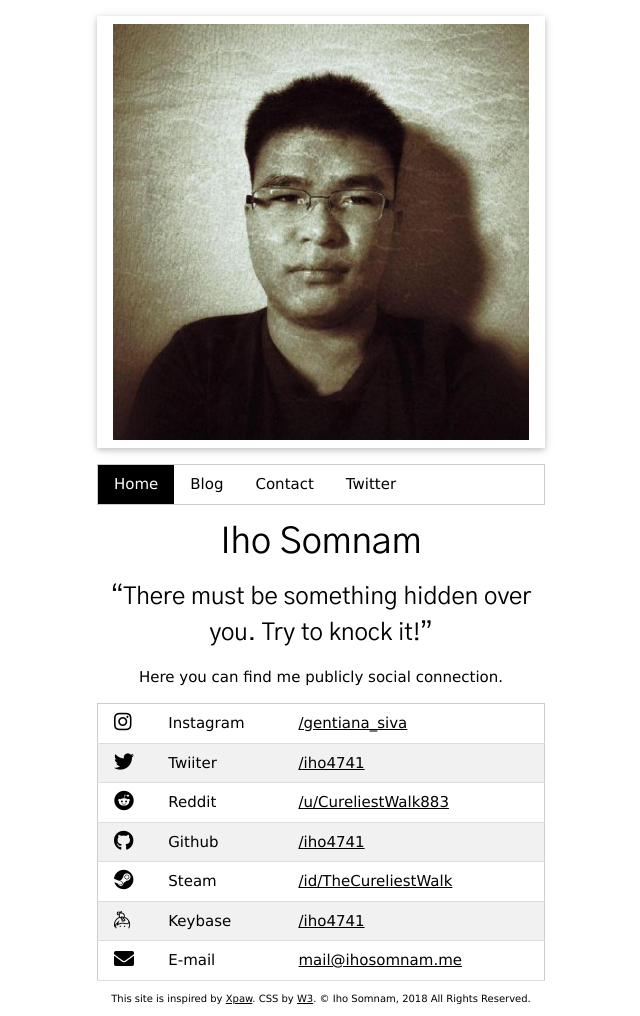
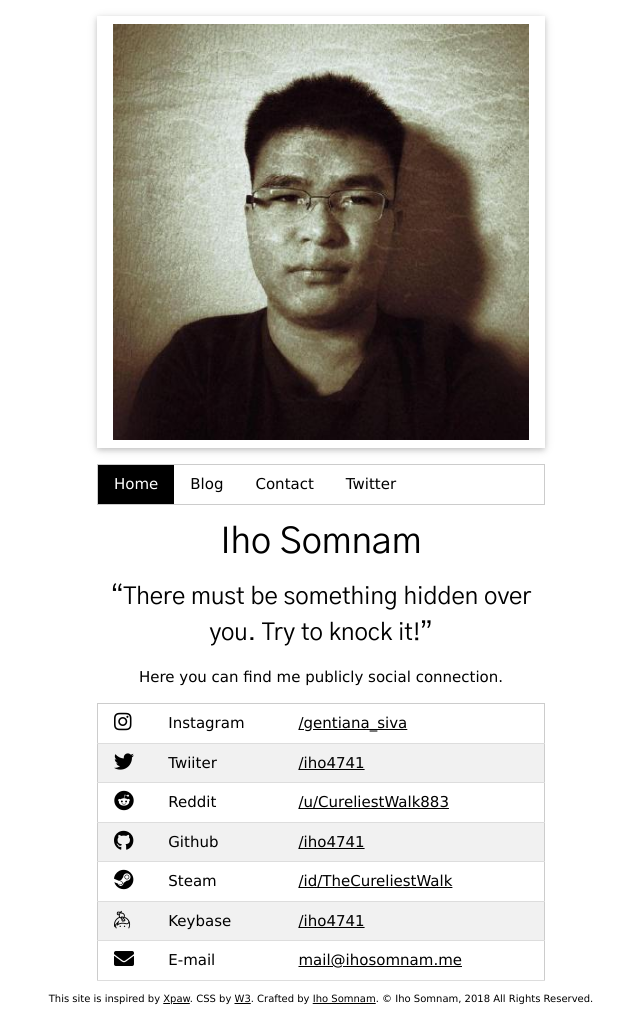
Before and after one commit to fossabot/jekyll-web-w3, a Jekyll site: the page built from index.md, in a window 1280 px wide. Shown: the whole page, without its empty margins (319-959 px from the left). Built offline with Jekyll 4.4.1, drawn with Linux system fonts in a browser that asks for light colours.

Commit message:
variable for footer

```diff
--- a/Gemfile
+++ b/Gemfile
@@ -18,6 +18,7 @@ gem "jekyll", "~> 3.8.1"
 # If you have any plugins, put them here!
 group :jekyll_plugins do
   gem "jekyll-feed", "~> 0.6"
+  gem "jekyll-seo-tag"
   gem 'jekyll-admin'
 end
 
--- a/_config.yml
+++ b/_config.yml
@@ -24,6 +24,7 @@ social:
   Steam: TheCureliestWalk
   Keybase: iho4741
   Email: mail@ihosomnam.me
+author: Iho Somnam
 baseurl: "" # the subpath of your site, e.g. /blog
 url: "" # the base hostname & protocol for your site, e.g. http://example.com
 google_analytics: UA-107485569-9
--- a/_includes/footer.html
+++ b/_includes/footer.html
@@ -1 +1 @@
-<p style="text-align: center; font-size: 10px;" class="w3-animate-bottom">This site is inspired by <a href="//xpaw.me" class="w3-hover-yellow">Xpaw</a>. CSS by <a href="//w3schools.com" class="w3-hover-yellow">W3</a>. &copy; Iho Somnam, 2018 All Rights Reserved.</p>
+<p style="text-align: center; font-size: 10px;" class="w3-animate-bottom">This site is inspired by <a href="//xpaw.me" class="w3-hover-yellow">Xpaw</a>. CSS by <a href="//w3schools.com" class="w3-hover-yellow">W3</a>. Crafted by <a href="//ihosomnam.com">Iho Somnam</a>. &copy; {{ site.author }}, 2018 All Rights Reserved.</p>
--- a/_includes/head.html
+++ b/_includes/head.html
@@ -12,5 +12,6 @@
     <meta property="og:url" content="{{ site.url }}{{ site.baseurl }}" />
     <!-- <link rel="stylesheet" href="{{ "assets/css/twit.css" }}">
     <link rel="stylesheet" href="{{ "assets/css/diagnostic.css" }}"> -->
+    {%- seo -%}
     {%- feed_meta -%}
 </head>
```
Also changed, not shown: .travis.yml, Gemfile.lock.
